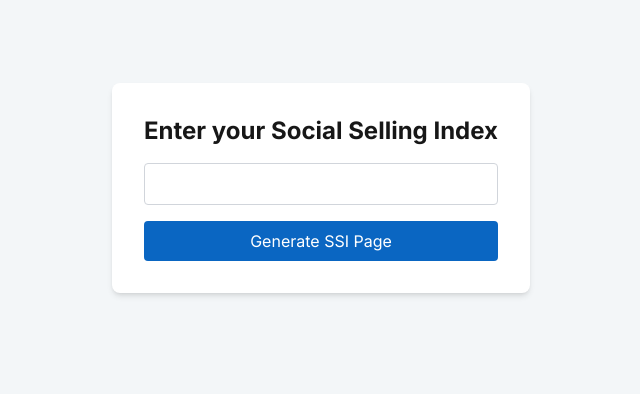
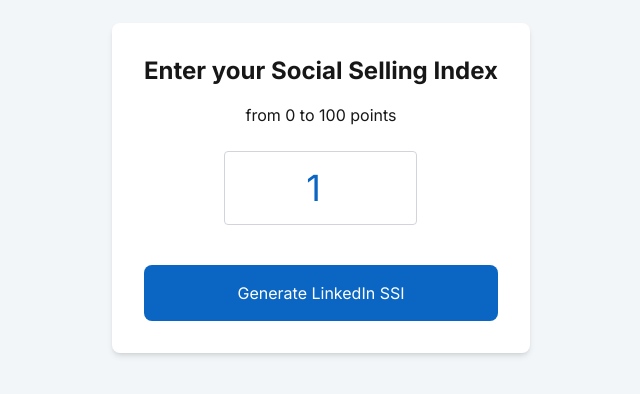
Before and after one commit to getFrontend/app-linkedin-ssi-generator, a Next.js app: page / in a window 1280 px wide. Shown: the part 212-606 px from the top of the page, without its empty margins (319-959 px from the left). Built offline with nearby package versions, Linux system fonts and the light colour scheme.

Commit message:
updated: Added restriction on entering a value not greater than 100

```diff
--- a/app/page.tsx
+++ b/app/page.tsx
@@ -1,6 +1,6 @@
 'use client'
 
-import { useState, useEffect } from 'react'
+import { useState, ChangeEvent  } from 'react'
 import { CircularProgressbar, buildStyles } from 'react-circular-progressbar'
 import 'react-circular-progressbar/dist/styles.css'
 import { motion } from 'framer-motion'
@@ -11,6 +11,7 @@
   const [components, setComponents] = useState<{ name: string; score: number; color: string }[]>([])
   const [industryRank, setIndustryRank] = useState(0)
   const [networkRank, setNetworkRank] = useState(0)
+  const [value, setValue] = useState<number>(1);
 
   const calculateComponents = (score: number) => {
     const total = score
@@ -52,21 +53,38 @@
     }
   }
 
+  const handleChange = (e: ChangeEvent<HTMLInputElement>) => {
+    const inputValue = e.target.value;
+
+    const numericValue = Number(inputValue);
+
+    if (numericValue > 100) {
+      setValue(100);
+    } else if (numericValue < 1) {
+      setValue(1);
+    } else {
+      setValue(numericValue);
+    }
+  };
+
   if (ssiScore === null) {
     return (
       <div className="flex items-center justify-center min-h-screen bg-[#f3f6f8]">
-        <form onSubmit={handleSubmit} className="bg-white p-8 rounded-lg shadow-md">
-          <h2 className="text-2xl font-bold mb-4">Enter your Social Selling Index</h2>
+        <form onSubmit={handleSubmit} className="bg-white p-8 rounded-lg shadow-md flex flex-col">
+          <h2 className="text-2xl text-center font-bold mb-4">Enter your Social Selling Index</h2>
+          <p className="mb-6 text-center">from 0 to 100 points</p>
           <input
             type="number"
             name="ssi"
+            value={value}
+            onChange={handleChange}
             min="1"
             max="100"
             required
-            className="w-full p-2 border border-gray-300 rounded mb-4"
+            className="self-center w-2xl p-4 border border-gray-300 rounded mb-10 text-center text-4xl text-[#0a66c2]"
           />
-          <button type="submit" className="w-full bg-[#0a66c2] text-white p-2 rounded hover:bg-[#084482]">
-            Generate SSI Page
+          <button type="submit" className="w-full bg-[#0a66c2] text-white px-2 py-4 rounded-lg hover:bg-[#0090ff]">
+            Generate LinkedIn SSI
           </button>
         </form>
       </div>
```
